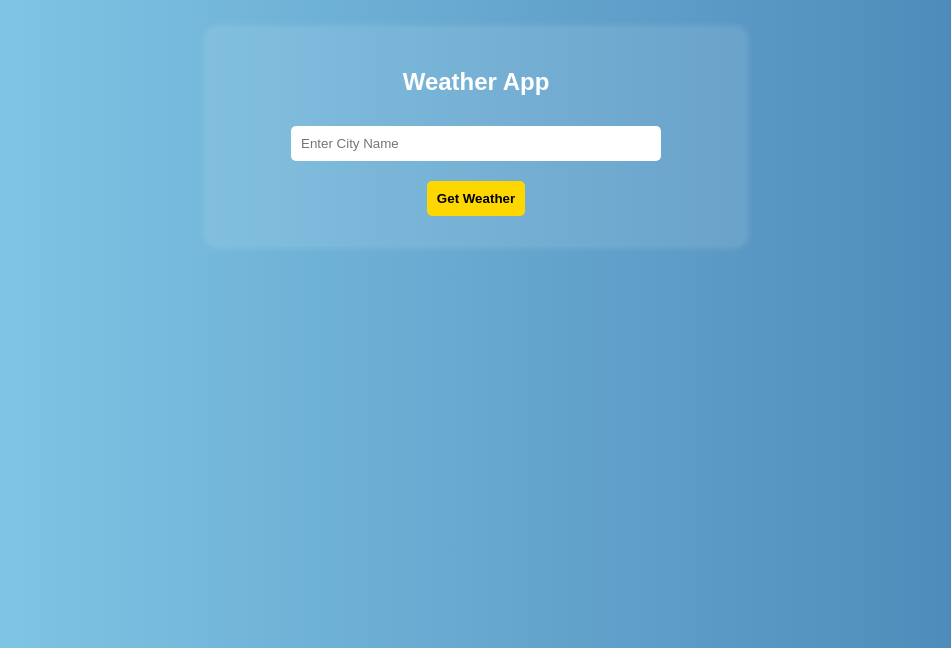
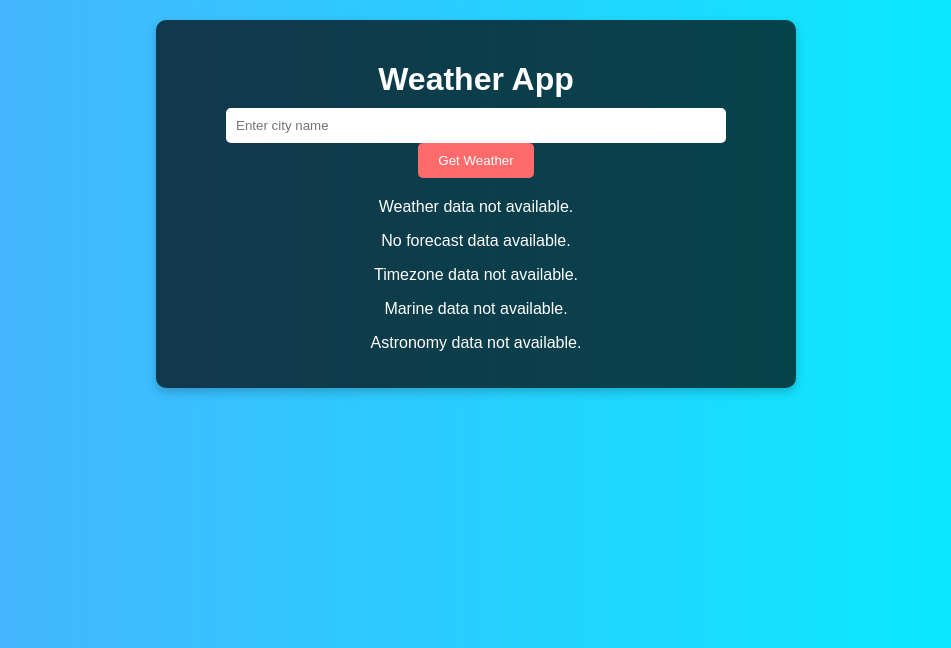
Before and after one commit to Ezepue/Weather-App, a Flask app: template templates/index.html in a window 1280 px wide. Shown: the top 648 px of the page, without its empty margins (164-1115 px from the left). Run offline with Flask 3, Linux system fonts and the light colour scheme; the template is opened without the code that fills it, so the values that code supplies are empty.

Commit message:
New Fields

```diff
--- a/app.py
+++ b/app.py
@@ -6,30 +6,45 @@ app = Flask(__name__)
 API_KEY = "7e9f9ec3865241c187795412251302"
 BASE_URL = "http://api.weatherapi.com/v1/"
 
-
-def get_weather(city):
-    url = f"{BASE_URL}current.json?key={API_KEY}&q={city}&aqi=yes"
-    response = requests.get(url)
-    if response.status_code == 200:
-        return response.json()
-    return None
-
-def get_forecast(city):
-    url = f"{BASE_URL}forecast.json?key={API_KEY}&q={city}&days=3&aqi=yes&alerts=yes"
-    response = requests.get(url)
-    if response.status_code == 200:
-        return response.json()
-    return None
-
 @app.route("/", methods=["GET", "POST"])
 def home():
-    weather_data = None
-    forecast_data = None
+    city = "London"
     if request.method == "POST":
         city = request.form["city"]
-        weather_data = get_weather(city)
-        forecast_data = get_forecast(city)
-    return render_template("index.html", weather=weather_data, forecast=forecast_data)
+
+    # API URLs (Sport & History Removed)
+    weather_url = f"{BASE_URL}current.json?key={API_KEY}&q={city}&aqi=yes"
+    forecast_url = f"{BASE_URL}forecast.json?key={API_KEY}&q={city}&days=7&aqi=yes&alerts=yes"
+    timezone_url = f"{BASE_URL}timezone.json?key={API_KEY}&q={city}"
+    marine_url = f"{BASE_URL}marine.json?key={API_KEY}&q={city}"
+    astronomy_url = f"{BASE_URL}astronomy.json?key={API_KEY}&q={city}"
+
+    responses = {}
+    urls = {
+        "weather": weather_url,
+        "forecast": forecast_url,
+        "timezone": timezone_url,
+        "marine": marine_url,
+        "astronomy": astronomy_url
+    }
+
+    for key, url in urls.items():
+        try:
+            response = requests.get(url)
+            data = response.json()
+
+            # Check if the API returned an error
+            if "error" in data:
+                print(f"Error fetching {key} data:", data["error"]["message"])
+                responses[key] = {"error": data["error"]["message"]}
+            else:
+                responses[key] = data
+
+        except requests.exceptions.RequestException as e:
+            print(f"Exception fetching {key} data:", str(e))
+            responses[key] = {"error": "Failed to fetch data"}
+
+    return render_template("index.html", **responses)
 
 if __name__ == "__main__":
     app.run(debug=True)
--- a/static/style.css
+++ b/static/style.css
@@ -1,40 +1,61 @@
 body {
     font-family: Arial, sans-serif;
-    background: linear-gradient(to right, #87CEEB, #4682B4);
+    background: linear-gradient(to right, #4facfe, #00f2fe);
+    color: white;
     text-align: center;
+    margin: 0;
     padding: 20px;
-    color: white;
 }
 
 .container {
-    max-width: 500px;
+    max-width: 600px;
     margin: auto;
-    background: rgba(255, 255, 255, 0.1);
+    background: rgba(0, 0, 0, 0.7);
     padding: 20px;
     border-radius: 10px;
-    box-shadow: 0px 0px 10px rgba(255, 255, 255, 0.2);
+    box-shadow: 0px 4px 10px rgba(0, 0, 0, 0.2);
 }
 
-input, button {
-    padding: 10px;
-    margin: 10px;
-    border: none;
-    border-radius: 5px;
+h1 {
+    font-size: 2em;
+    margin-bottom: 10px;
 }
 
-input {
-    width: 70%;
+form {
+    margin-bottom: 20px;
+}
+
+input[type="text"] {
+    padding: 10px;
+    width: 80%;
+    border-radius: 5px;
+    border: none;
 }
 
 button {
-    background-color: #FFD700;
+    padding: 10px 20px;
+    background: #ff6b6b;
+    color: white;
+    border: none;
+    border-radius: 5px;
     cursor: pointer;
-    font-weight: bold;
+    transition: 0.3s;
 }
 
-.weather-info, .forecast {
-    margin-top: 20px;
-    padding: 10px;
-    background: rgba(255, 255, 255, 0.2);
+button:hover {
+    background: #ff4757;
+}
+
+.weather-info, .forecast, .history, .timezone, .marine, .sports, .astronomy {
+    background: rgba(255, 255, 255, 0.1);
+    padding: 15px;
+    margin-top: 15px;
     border-radius: 5px;
+    box-shadow: 0px 2px 5px rgba(0, 0, 0, 0.1);
 }
+
+h2 {
+    color: #ffd700;
+    font-size: 1.5em;
+    margin-bottom: 10px;
+}
--- a/templates/index.html
+++ b/templates/index.html
@@ -1,39 +1,72 @@
 <!DOCTYPE html>
 <html lang="en">
 <head>
-    <meta charset= "UTF-8">
+    <meta charset="UTF-8">
     <meta name="viewport" content="width=device-width, initial-scale=1.0">
-    <title>WEATHER APP</title>
-    <link rel="stylesheet" href="\static\style.css">
+    <title>Weather App</title>
+    <link rel="stylesheet" href="{{ url_for('static', filename='style.css') }}">
 </head>
 <body>
-    <div class ="container">
-        <h2>Weather App</h2>
+    <div class="container">
+        <h1>Weather App</h1>
         <form method="POST">
-            <input type="text" name="city" placeholder="Enter City Name" required>
+            <input type="text" name="city" placeholder="Enter city name" required>
             <button type="submit">Get Weather</button>
         </form>
 
-        {% if weather %}
+        {% if weather and weather.location and weather.current %}
             <div class="weather-info">
-            <h2>{{ weather.location.name }}, {{ weather.location.country }}</h2>
+                <h2>Current Weather in {{ weather.location.name }}, {{ weather.location.country }}</h2>
                 <p>Temperature: {{ weather.current.temp_c }}°C</p>
                 <p>Condition: {{ weather.current.condition.text }}</p>
-            <p>Air Quality: {{ weather.current.air_quality.pm2_5 }} PM2.5</p>
+                {% if weather.current.air_quality %}
+                    <p>Air Quality Index: {{ weather.current.air_quality.pm2_5 }}</p>
+                {% else %}
+                    <p>Air Quality Data not available.</p>
+                {% endif %}
             </div>
+        {% else %}
+            <p>Weather data not available.</p>
         {% endif %}
 
-        {% if forecast %}
+        {% if forecast and forecast.forecast and forecast.forecast.forecastday %}
             <div class="forecast">
                 <h2>3-Day Forecast</h2>
-            <ul>
                 {% for day in forecast.forecast.forecastday %}
-                <li>
-                    <strong>{{ day.date }}</strong>: {{ day.day.avgtemp_c }}°C, {{ day.day.condition.text }}
-                </li>
+                    <p>{{ day.date }} - {{ day.day.condition.text }}, High: {{ day.day.maxtemp_c }}°C, Low: {{ day.day.mintemp_c }}°C</p>
                 {% endfor %}
-            </ul>
             </div>
+        {% else %}
+            <p>No forecast data available.</p>
+        {% endif %}
+
+        {% if timezone and timezone.location %}
+            <div class="timezone">
+                <h2>Timezone Info</h2>
+                <p>Local Time: {{ timezone.location.localtime }}</p>
+            </div>
+        {% else %}
+            <p>Timezone data not available.</p>
+        {% endif %}
+
+        {% if marine and marine.forecast and marine.forecast.forecastday %}
+            <div class="marine">
+                <h2>Marine Weather</h2>
+                <p>Wave Height: {{ marine.forecast.forecastday[0].day.maxtemp_c }} meters</p>
+            </div>
+        {% else %}
+            <p>Marine data not available.</p>
+        {% endif %}
+
+        {% if astronomy and astronomy.astronomy and astronomy.astronomy.astro %}
+            <div class="astronomy">
+                <h2>Astronomy Data</h2>
+                <p>Sunrise: {{ astronomy.astronomy.astro.sunrise }}</p>
+                <p>Sunset: {{ astronomy.astronomy.astro.sunset }}</p>
+                <p>Moon Phase: {{ astronomy.astronomy.astro.moon_phase }}</p>
+            </div>
+        {% else %}
+            <p>Astronomy data not available.</p>
         {% endif %}
     </div>
 </body>
```
Lines whose indentation alone changed are shown as unchanged.
